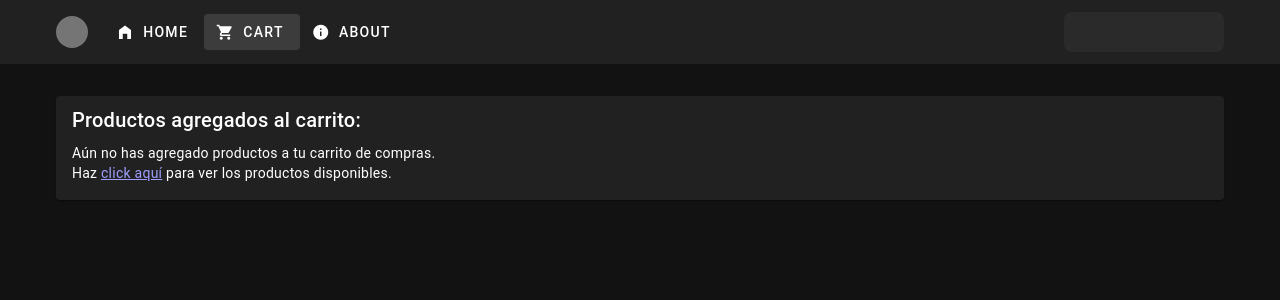
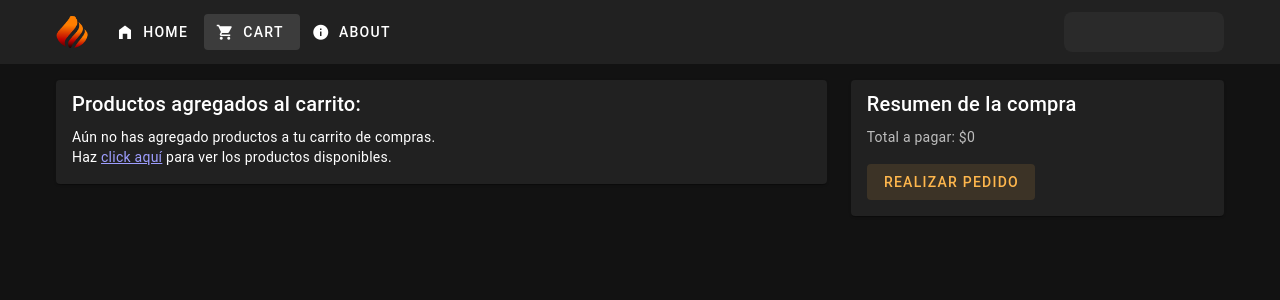
Before and after one commit to desar4bscloud/vue-3-ecommerce, a Vue app: page /cart in a window 1280 px wide. Shown: the top 300 px of the page. Built offline with nearby package versions, Linux system fonts and the light colour scheme.

Commit message:
ShoppingCart table/SummaryCard created & aplied to CartView

```diff
--- a/src/components/TopBar.vue
+++ b/src/components/TopBar.vue
@@ -15,9 +15,9 @@
       <v-container class="mx-auto d-flex align-center justify-center">
         <v-avatar
           class="me-4 "
-          color="grey-darken-1"
-          size="32"
-        ></v-avatar>
+          size="32">
+        <v-img src="/logo.png"></v-img>
+        </v-avatar>
 
         <RouterLink to="/" custom v-slot="{navigate}">
           <v-btn prepend-icon="mdi-home-variant" :active="$route.name === 'home'" variant="text" @click="navigate">
--- a/src/components/ShoppingCart.vue
+++ b/src/components/cart/ShoppingCart.vue
@@ -15,7 +15,7 @@ export default {
 </script>
 
 <template>
-    <v-card class="mt-4">
+    <v-card>
         <v-card-title>Productos agregados al carrito:</v-card-title>
         <v-card-text>
             <v-table v-if="details.length > 0">
@@ -34,7 +34,9 @@ export default {
                             Subtotal
                         </th>
                         <th class="text-left">
-                            Eliminar
+                            <span class="d-sr-only">
+                                Eliminar
+                            </span>
                         </th>
                     </tr>
                 </thead>
--- a/src/components/ShoppingCartItem.vue
+++ b/src/components/cart/ShoppingCartItem.vue
@@ -39,7 +39,7 @@
         </td>
         <td class="text-center">
             <v-btn class="ml-2" icon="mdi-plus" size="x-small" @click="incrementQuantity(detail.product.id)"/>
-            (Cantidad: {{detail.quantity }})
+            {{detail.quantity }}
             <v-btn icon="mdi-minus" size="x-small" @click="decrementQuantity(detail.product.id)"/>
         </td>
         <td>
--- /dev/null
+++ b/src/components/cart/SummaryCard.vue
@@ -0,0 +1,26 @@
+<script lang="ts">
+    import { useCartStore } from '@/stores/cart';
+    import { mapState } from 'pinia';
+
+    export default {
+        computed: {
+            ...mapState(useCartStore, ['totalAmout'])
+        }
+    }
+</script>
+
+<template>
+    <v-card>
+        <v-card-title>
+            Resumen de la compra
+        </v-card-title>
+        <v-card-subtitle>
+            Total a pagar: ${{ totalAmout }}
+        </v-card-subtitle>
+        <v-card-text>
+            <v-btn variant="tonal" color="orange-lighten-2">
+                Realizar pedido
+            </v-btn>
+        </v-card-text>
+    </v-card>
+</template>
--- a/src/stores/cart.ts
+++ b/src/stores/cart.ts
@@ -12,6 +12,13 @@ export const useCartStore = defineStore('cart', {
         count += detail.quantity;
       });
       return count;
+    },
+    totalAmout: (state) =>{
+      let sum = 0;
+      state.details.forEach(d=>{
+        sum += d.product.price * d.quantity
+      });
+      return sum;
     }
   },
   actions: {
--- a/src/views/CartView.vue
+++ b/src/views/CartView.vue
@@ -1,14 +1,23 @@
 <script lang="ts">
 
-  import ShoppingCart from '../components/ShoppingCart.vue';
+  import ShoppingCart from '../components/cart/ShoppingCart.vue';
+  import SummaryCard from '../components/cart/SummaryCard.vue';
 
   export default{
     components: {
-      ShoppingCart
+      ShoppingCart,
+      SummaryCard
     }
   }
 </script>
 
 <template>
-  <ShoppingCart />
+  <v-row>
+    <v-col cols="8">
+      <ShoppingCart />
+    </v-col>
+    <v-col cols="4">
+      <SummaryCard/>
+    </v-col>
+  </v-row>
 </template>
```
Also changed, not shown: public/logo.png (added).
